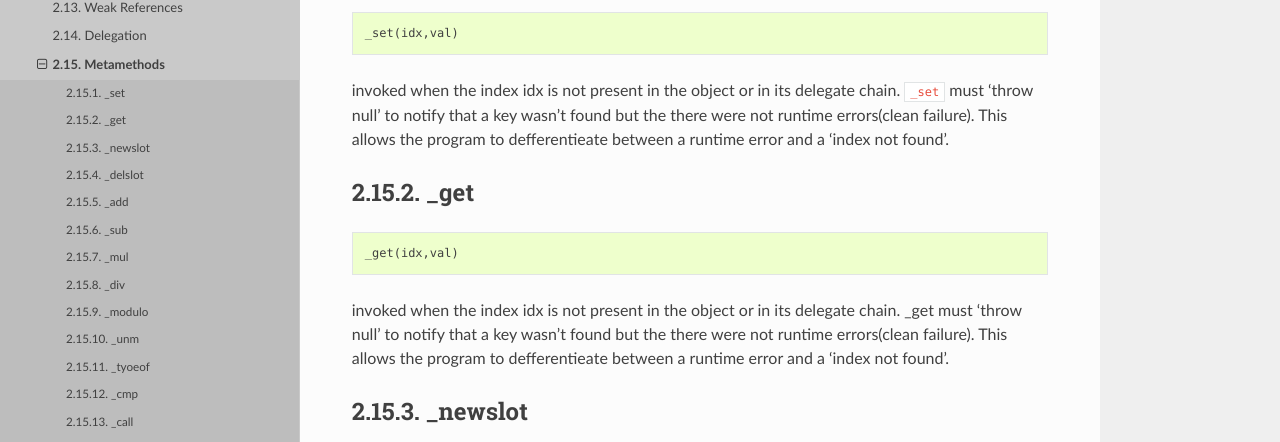
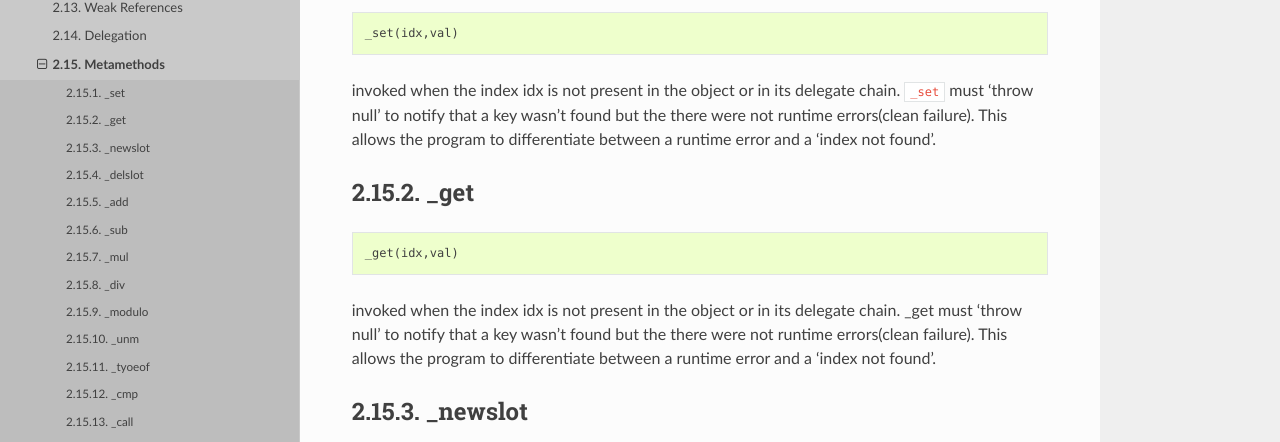
Before and after one commit to albertodemichelis/squirrel, a Sphinx documentation site: the page built from doc/source/reference/language/metamethods.rst, in a window 1280 px wide and 900 px high, scrolled down 1013 px. Shown: the part 177-619 px from the top of the window. Built offline with Sphinx 7.4.7 and the Read the Docs theme 2.0.0, drawn with Linux system fonts in a browser that asks for light colours; formulas are drawn with MathJax 3.

Commit message:
defferentieate -> differentiate

```diff
--- a/doc/source/reference/language/metamethods.rst
+++ b/doc/source/reference/language/metamethods.rst
@@ -64,7 +64,7 @@ _set
 
 invoked when the index idx is not present in the object or in its delegate chain.
 ``_set`` must 'throw null' to notify that a key wasn't found but the there were not runtime errors(clean failure).
-This allows the program to defferentieate between a runtime error and a 'index not found'.
+This allows the program to differentiate between a runtime error and a 'index not found'.
 
 ^^^^^
 _get
@@ -76,7 +76,7 @@ _get
 
 invoked when the index idx is not present in the object or in its delegate chain.
 _get must 'throw null' to notify that a key wasn't found but the there were not runtime errors(clean failure).
-This allows the program to defferentieate between a runtime error and a 'index not found'.
+This allows the program to differentiate between a runtime error and a 'index not found'.
 
 ^^^^^^^^^
 _newslot
```
